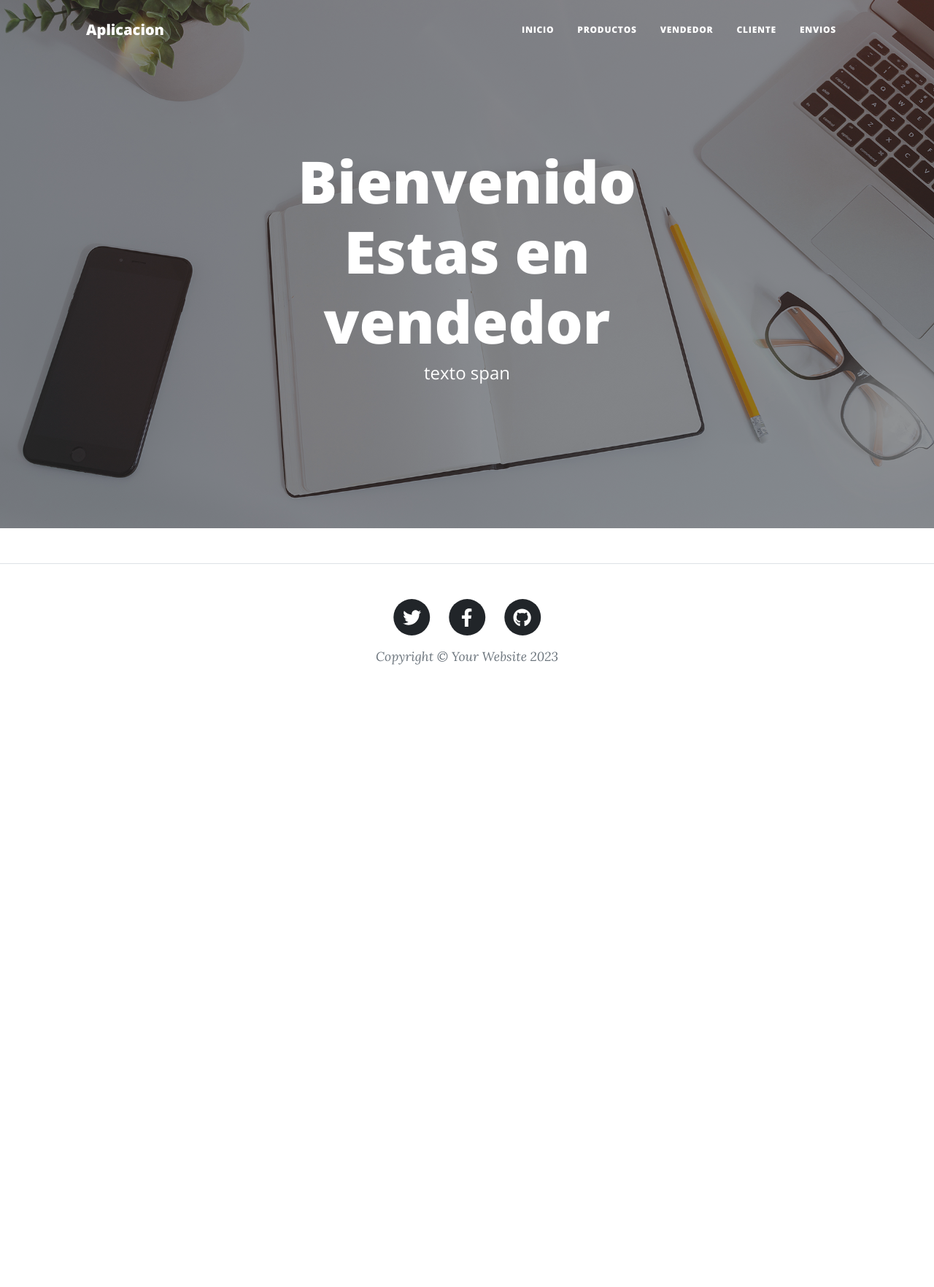
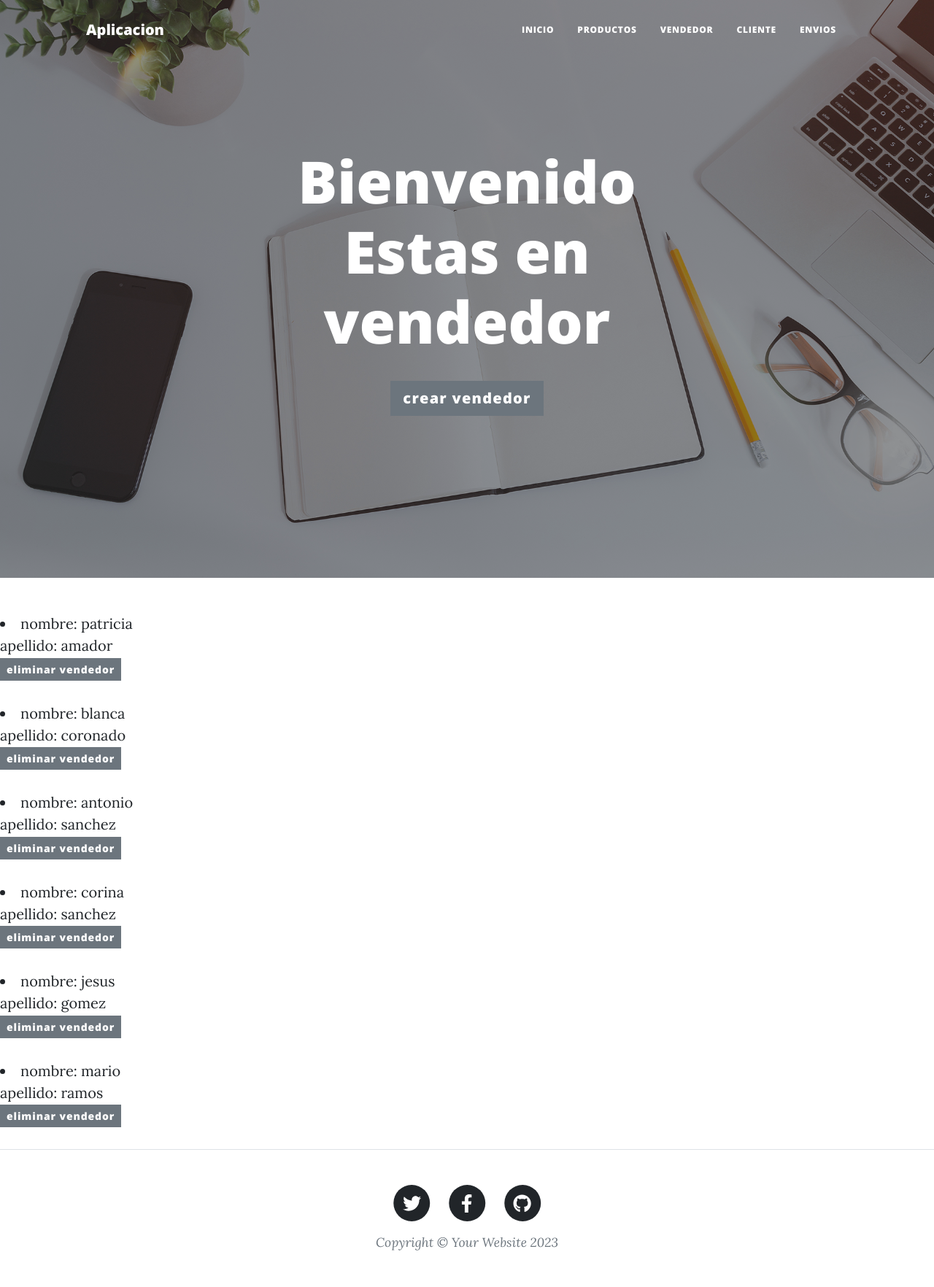
Before and after one commit to jesusGmnz/entrega3jesusgimenez, a Django app: page /Aplicacion/vendedor in a window 1280 px wide. Shown: the whole page at 73% size. Before the commit the page ends 911 px from the top, so only its background shows below. Run offline with Django 4.2, Linux system fonts and the light colour scheme; data comes from the database, SQL or seed files in the repository; both versions use the stored data as it was after the commit; some libraries are stand-ins or nearby versions.

Commit message:
modificaciones2

```diff
--- a/Aplicacion/templates/Aplicacion/padre.html
+++ b/Aplicacion/templates/Aplicacion/padre.html
@@ -45,7 +45,7 @@
                             <h1>{% block titulo %}
                                 {% endblock %}
                             </h1>
-                            <span class="subheading">texto span</span>
+
                         </div>
                     </div>
                 </div>
--- a/Aplicacion/templates/Aplicacion/vendedor.html
+++ b/Aplicacion/templates/Aplicacion/vendedor.html
@@ -2,4 +2,21 @@
 
 {% block titulo %}
 Bienvenido Estas en vendedor
+<br>
+<a href="{% url 'crearVendedor' %}"><button type="button" class="btn btn-secondary btn-lg" >crear vendedor</button></a>
 {% endblock %}
+
+{% block crear_vendedor %}
+
+
+
+
+{% for Vendedor in ven %}
+    <li>
+        nombre: {{Vendedor.nombre}} <br> apellido: {{Vendedor.apellido}} <br>
+        <a href="{% url 'borrarVendedor' Vendedor.nombre %}"><button type="button" class="btn btn-secondary btn-sm" >eliminar vendedor</button></a>
+    </li>
+    <br>
+{% endfor %}
+
+{% endblock %}
--- a/Aplicacion/urls.py
+++ b/Aplicacion/urls.py
@@ -14,6 +14,8 @@ urlpatterns = [
     path('agregarProducto',agregarProducto, name="agregarProducto"),
     path('registroCliente',registroCliente, name="registroCliente" ),
     path('agendarEnvio',agendarEnvio, name="agendarEnvio"),
-
+    path('buscarCliente',buscarCliente, name="buscarCliente"),
+    path('resultadoCliente',resultadoCliente, name="resultadoCliente"),
+    path('borrarVendedor/<vendedor_nombre>/', eliminarVendedor, name="borrarVendedor",),
 
 ]
--- a/Aplicacion/views.py
+++ b/Aplicacion/views.py
@@ -8,7 +8,10 @@ def inicio(request):
     return render(request, "Aplicacion/inicio.html")
 
 def vendedor(request):
-    return render(request, "Aplicacion/vendedor.html")
+
+    todos = Vendedor.objects.all()
+
+    return render(request, "Aplicacion/vendedor.html", {"ven":todos})
 
 def producto(request):
     return render(request, "Aplicacion/producto.html")
@@ -59,3 +62,27 @@ def agendarEnvio(request):
         return render(request, "Aplicacion/inicio.html")
 
     return render(request, "Aplicacion/agendar_envio.html")
+
+def buscarCliente(request):
+
+    return render(request, "Aplicacion/buscar_cliente.html")
+
+def resultadoCliente(request):
+
+    if request.GET["nombre"]:
+
+        nombre = request.GET["nombre"]
+        clienteresultado = Cliente.objects.filter(nombre__icontains=nombre)
+
+        return render(request, "Aplicacion/resultado_cliente.html", {"valor":nombre, "res":clienteresultado})
+    else:
+        return HttpResponse("No enviaste Datos.")
+
+    return render(request, "Aplicacion/resultado_cliente.html")
+
+def eliminarVendedor(request, vendedor_nombre):
+    vendedorEliminado = Vendedor.objects.get(nombre= vendedor_nombre)
+    vendedorEliminado.delete()
+    todos = Vendedor.objects.all()
+
+    return render(request, "Aplicacion/vendedor.html", {"ven":todos})
```
Also changed, not shown: Aplicacion/templates/Aplicacion/buscar_cliente.html (added, +17 -0 lines), Aplicacion/templates/Aplicacion/resultado_cliente.html (added, +32 -0 lines), db.sqlite3.
